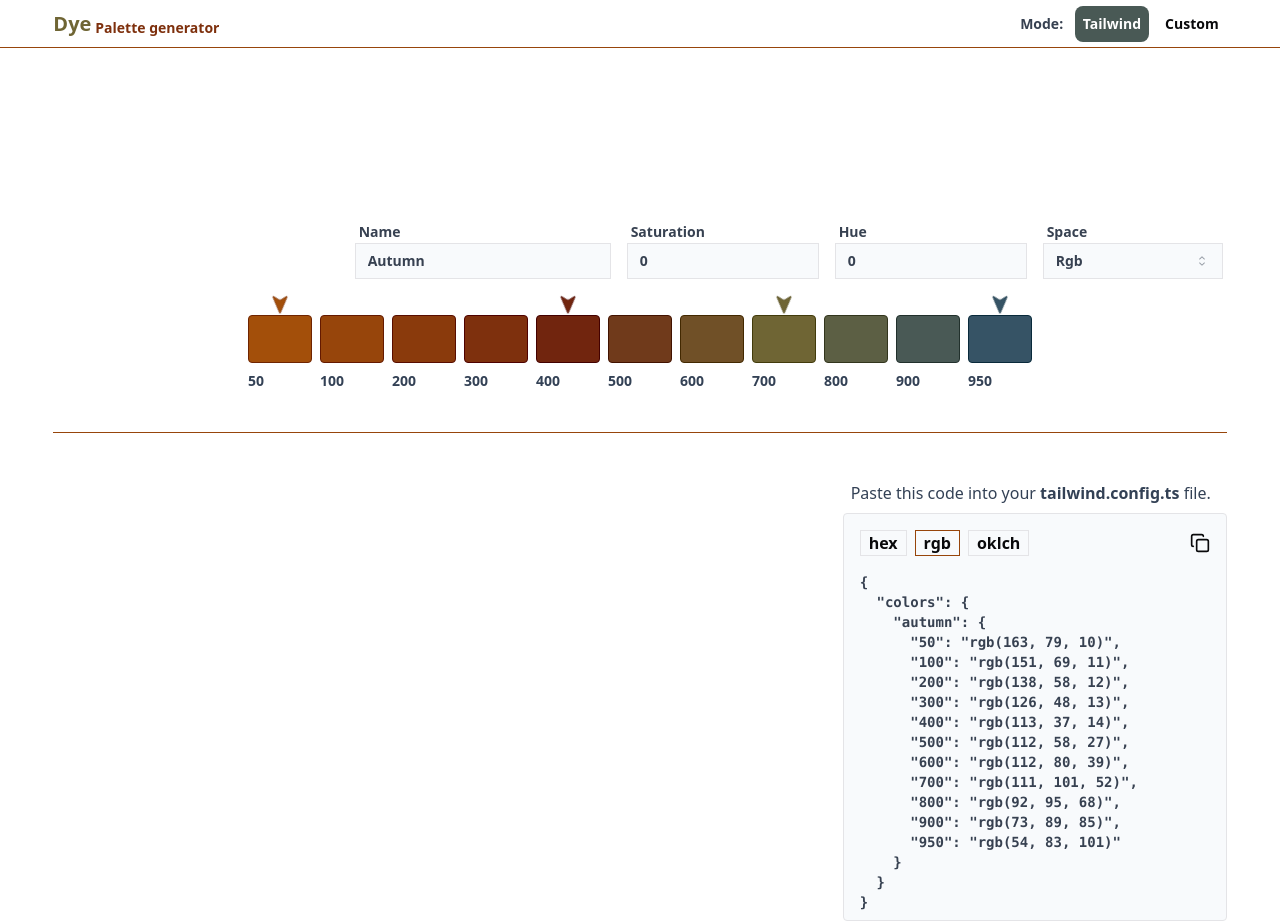
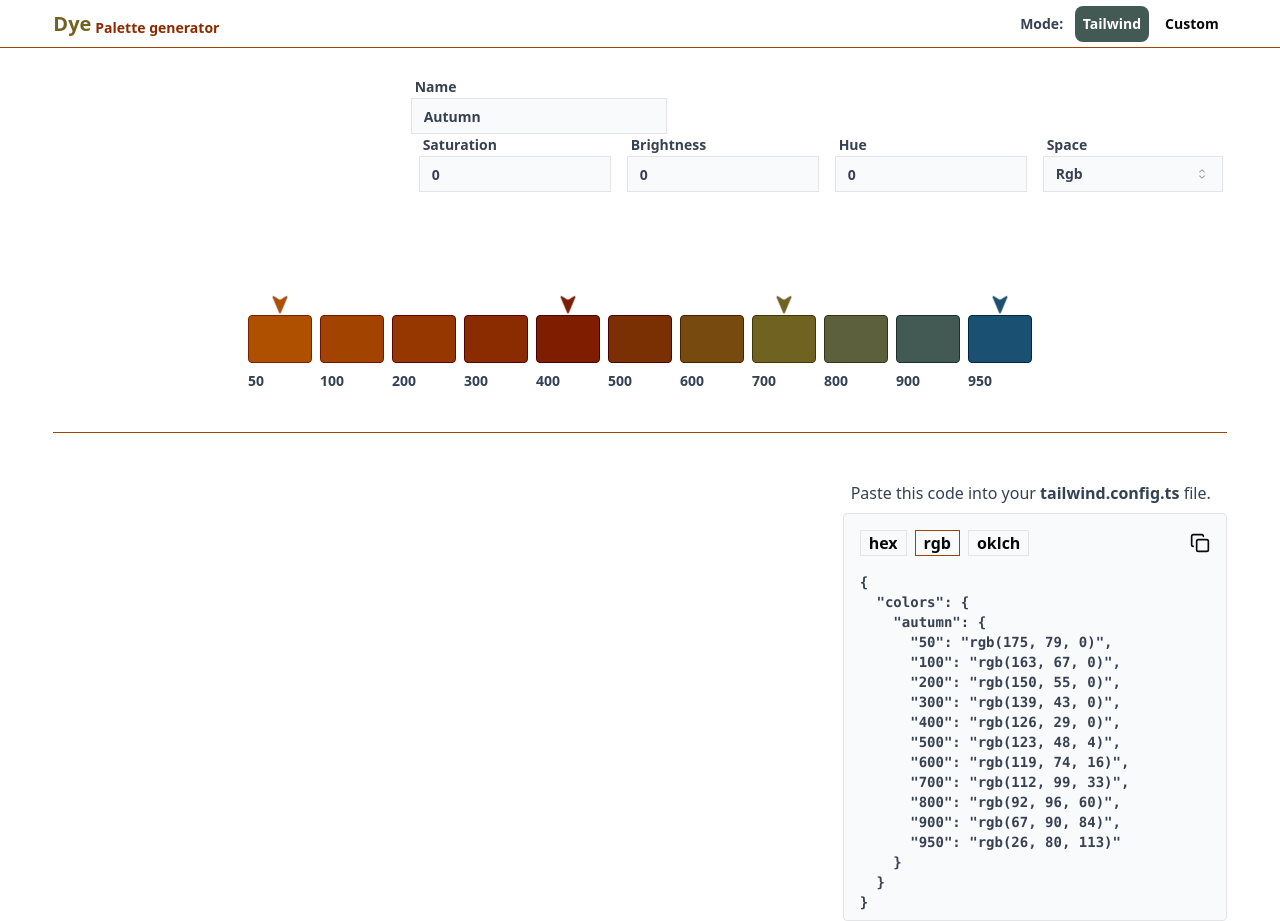
Before and after one commit to Agreatdayforfreedom/Dye, a Next.js app: page / in a window 1280 px wide. Built offline with nearby package versions, Linux system fonts and the light colour scheme.

Commit message:
brightness

```diff
--- a/app/_components/ColorPicker.tsx
+++ b/app/_components/ColorPicker.tsx
@@ -16,6 +16,7 @@ import { ChangeEvent, useEffect, useState } from "react";
 import { useGlobalDyes } from "../store/global_dyes";
 import { tw_color_scale } from "../constants";
 import { usePointers } from "../store/pointers";
+import debounce from "../_utils/debounce";
 
 interface Props {
   color: string;
@@ -31,13 +32,16 @@ function onlyNumberHex(hex: string) {
 }
 
 export const ColorPicker = ({ color, label, index }: Props) => {
-  const [colorInput, setColorInput] = useState<string>(() =>
-    onlyNumberHex(color)
+  const [colorInput, setColorInput] = useState<string>(
+    () =>
+      // onlyNumberHex(color)
+      "ffffff"
   );
 
   const setPointer = usePointers((state) => state.setPointer);
 
-  const handleColorPicker = (v: string | ChangeEvent<HTMLInputElement>) => {
+  const handleColorPicker = debounce(
+    (v: string | ChangeEvent<HTMLInputElement>) => {
       let hex;
       if (typeof v === "string") {
         hex = v;
@@ -52,7 +56,9 @@ export const ColorPicker = ({ color, label, index }: Props) => {
         setPointer(index, hex);
       }
       setColorInput(hex.slice(1));
-  };
+    },
+    1000
+  );
 
   return (
     <Popover>
--- /dev/null
+++ b/app/_components/InputBrightness.tsx
@@ -0,0 +1,39 @@
+import React from "react";
+import chroma from "chroma-js";
+
+import { useGlobalDyes } from "@/app/store/global_dyes";
+import { Label } from "@/components/ui/label";
+import { Input } from "@/components/ui/input";
+import { useVariables } from "@/app/store/variables";
+
+export const InputBrightness = () => {
+  const border_shadow_dye = useGlobalDyes((state) => state.border_shadow_dye);
+  const brightness = useVariables((state) => state.brightness);
+  const setBrightness = useVariables((state) => state.setBrightness);
+
+  return (
+    <div className="flex flex-col">
+      <Label htmlFor="brightness" className="font-bold text-gray-700 ml-2">
+        Brightness
+      </Label>
+      <Input
+        id="brightness"
+        className="max-w-48 m-1"
+        style={
+          border_shadow_dye
+            ? {
+                outline: 0,
+                boxShadow: `0px 0px 0px 2px ${chroma(border_shadow_dye)
+                  .alpha(0.4)
+                  .hex()}`,
+                borderColor: border_shadow_dye,
+              }
+            : {}
+        }
+        type="number"
+        value={brightness}
+        onChange={(e) => setBrightness(parseInt(e.target.value || "0"))}
+      />
+    </div>
+  );
+};
--- a/app/_components/LerpColors.tsx
+++ b/app/_components/LerpColors.tsx
@@ -13,16 +13,20 @@ import { usePointersDomain } from "../store/pointers";
 import { InputName } from "./InputName";
 import { InputSaturation } from "./InputSaturation";
 import { InputHue } from "./InputHue";
+import { InputBrightness } from "./InputBrightness";
 
 export const LerpColors = () => {
   return (
     <>
       <div className="flex w-11/12 h-1/3 py-8 justify-end mx-auto">
-        <div className="flex items-end space-x-2">
+        <div className="space-x-2">
           <InputName />
-          <InputSaturation />
-          <InputHue />
-          <SpaceSelector />
+          <div className="flex items-end space-x-2">
+            <InputSaturation />
+            <InputBrightness />
+            <InputHue />
+            <SpaceSelector />
+          </div>
         </div>
       </div>
       <ColorContainer />
--- a/app/_hooks/useLerpColors.ts
+++ b/app/_hooks/useLerpColors.ts
@@ -9,11 +9,10 @@ export const useLerpColors = () => {
   const [steps, setSteps] = useState<number>(() => (type === "tw" ? 11 : 8));
 
   const saturation = useVariables((state) => state.saturation);
+  const brightness = useVariables((state) => state.brightness);
   const colorSpace = useVariables((state) => state.colorSpace);
   const hue = useVariables((state) => state.hue);
   const { indices, hex } = usePointersDomain();
-
-  // let steps = 11;
 
   let colors = useMemo(() => {
     let no_update_pointer_index = 0;
@@ -27,19 +26,28 @@ export const useLerpColors = () => {
         .map((c, i) => {
           let color = chroma(c);
           let current_hue = color.get("hsv.h") || 0;
+          let current_brh = color.get("lab.l") || 0;
+          let current_sat = color.get("hsv.s") || 0;
 
           let new_hue = current_hue;
+          let new_brh = current_brh;
+          let new_sat = current_sat;
 
           if (indices[no_update_pointer_index] != i) {
-            console.log(indices[i], i);
             new_hue += hue;
+            new_brh += (brightness / current_brh) * 10;
+            new_sat += saturation;
           } else {
             no_update_pointer_index++;
           }
-          return color.saturate(saturation / 50).set("hsv.h", new_hue);
+
+          return color
+            .saturate(new_sat)
+            .set("lab.l", new_brh)
+            .set("hsv.h", new_hue);
         })
     );
-  }, [hex, colorSpace, saturation, hue]);
+  }, [hex, colorSpace, saturation, hue, brightness]);
 
   return { colors, steps };
 };
--- /dev/null
+++ b/app/_utils/debounce.ts
@@ -0,0 +1,16 @@
+const debounce = <T extends (...args: any[]) => void>(
+  callback: T,
+  wait: number
+) => {
+  let timeoutId: number | null = null;
+  return (...args: Parameters<T>) => {
+    if (timeoutId !== null) {
+      window.clearTimeout(timeoutId);
+    }
+    timeoutId = window.setTimeout(() => {
+      callback(...args);
+    }, wait);
+  };
+};
+
+export default debounce;
--- a/app/store/variables.ts
+++ b/app/store/variables.ts
@@ -7,6 +7,7 @@ interface VariablesState {
   name: string;
   hue: number;
   saturation: number;
+  brightness: number;
   colorSpace: chroma.InterpolationMode;
 }
 
@@ -16,6 +17,7 @@ interface VariablesAction {
   setType: (type: Type) => void;
   setHue: (hue: number) => void;
   setSaturation: (saturation: number) => void;
+  setBrightness: (brightness: number) => void;
   setColorSpace: (colorSpace: chroma.InterpolationMode) => void;
 }
 
@@ -27,12 +29,14 @@ export const useVariables = create<VariablesState & VariablesAction>((set) => ({
   name: "Autumn",
   hue: 0,
   saturation: 0,
+  brightness: 0,
   colorSpace: "rgb",
 
   setColors: (colors: Array<chroma.Color>) => set((_) => ({ colors })),
   setName: (name: string) => set((_) => ({ name })),
   setType: (type: Type) => set((_) => ({ type })),
   setSaturation: (saturation: number) => set((_) => ({ saturation })),
+  setBrightness: (brightness: number) => set((_) => ({ brightness })),
   setHue: (hue: number) => set((_) => ({ hue })),
   setColorSpace: (colorSpace: chroma.InterpolationMode) =>
     set((_) => ({ colorSpace })),
```
Lines whose indentation alone changed are shown as unchanged.
